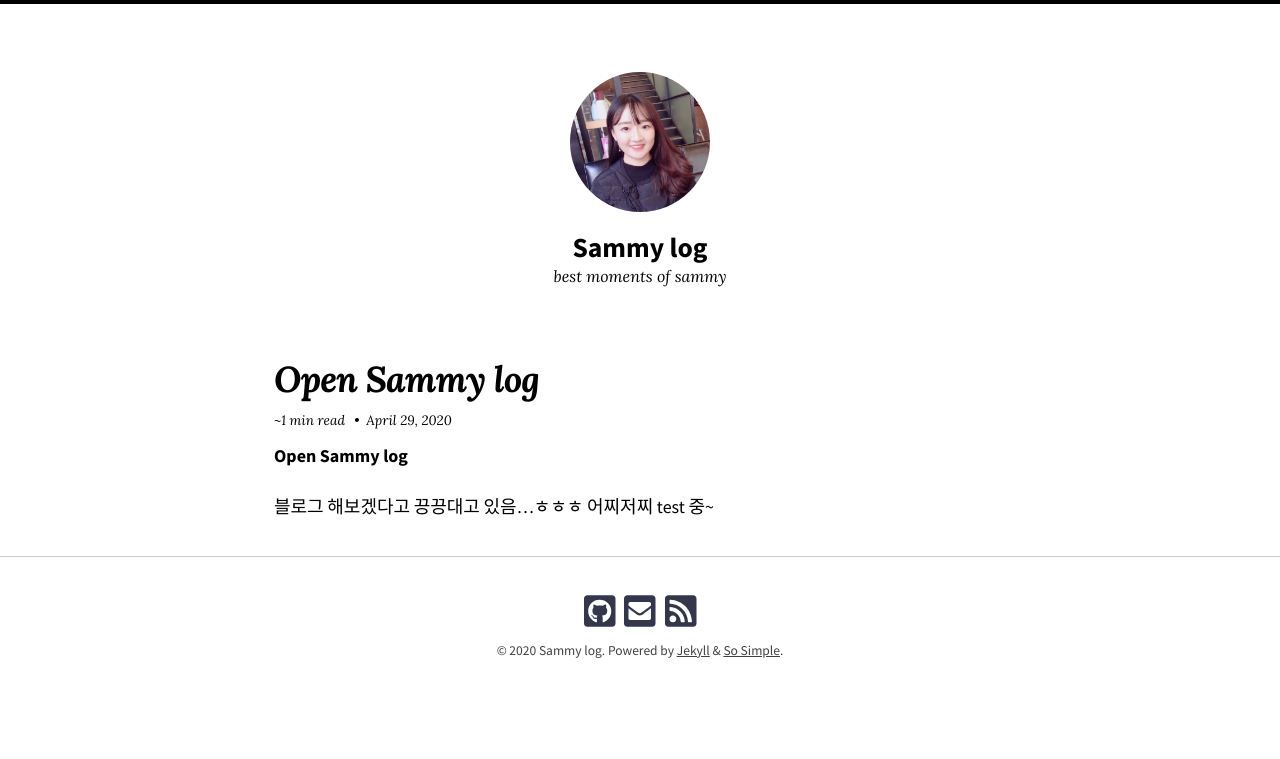
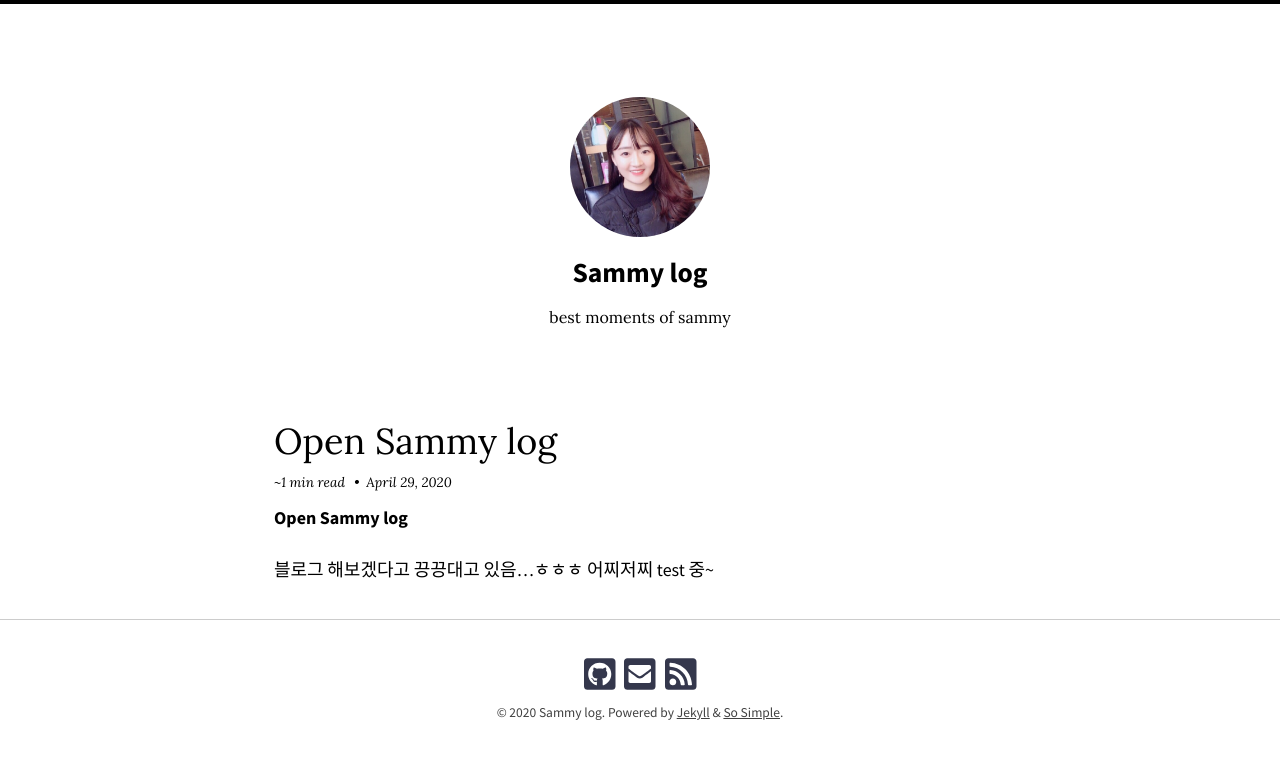
Before and after one commit to ssammykim/ssammykim.github.io, a Jekyll site: the page built from index.md, in a window 1280 px wide. Shown: the top 759 px of the page. Built offline with Jekyll 4.4.1, drawn with Linux system fonts in a browser that asks for light colours; nearby versions of some CDN libraries.

Commit message:
add font setting

```diff
--- a/assets/css/main.scss
+++ b/assets/css/main.scss
@@ -23,3 +23,40 @@
 @import "so-simple";
 
 /* For Image center*/
+
+.center {
+    display: block;
+    margin: auto;
+}
+
+li {
+    margin-top: 5px;
+    margin-bottom: 10px;
+}
+
+P {
+    margin-block-end: 20px;
+}
+
+.entry-title {
+    letter-spacing: 0px;
+    font-style: normal;
+    font-weight: normal;
+}
+
+.page-title {
+    letter-spacing: -1px;
+    font-style: normal;
+    font-weight: normal;
+    font-size: calc(30px + 12 * ((100vw - 320px) / 1500));
+    margin-bottom: 2em;
+}
+
+.site-description {
+    margin-top: 1.0em;
+    font-style: normal;
+}
+
+.site-nav {
+    font-family: $serif-font-family;
+}
```
